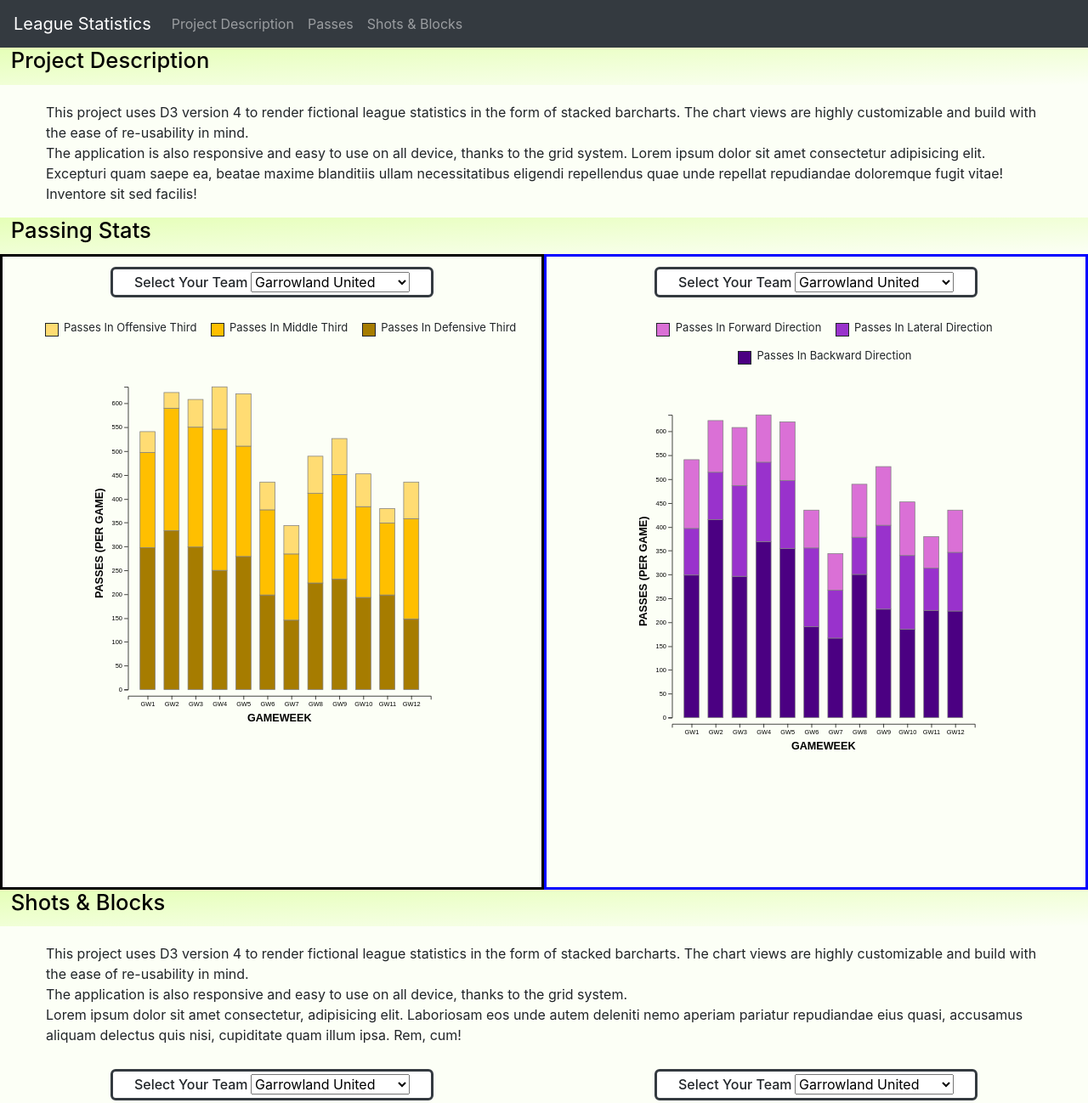
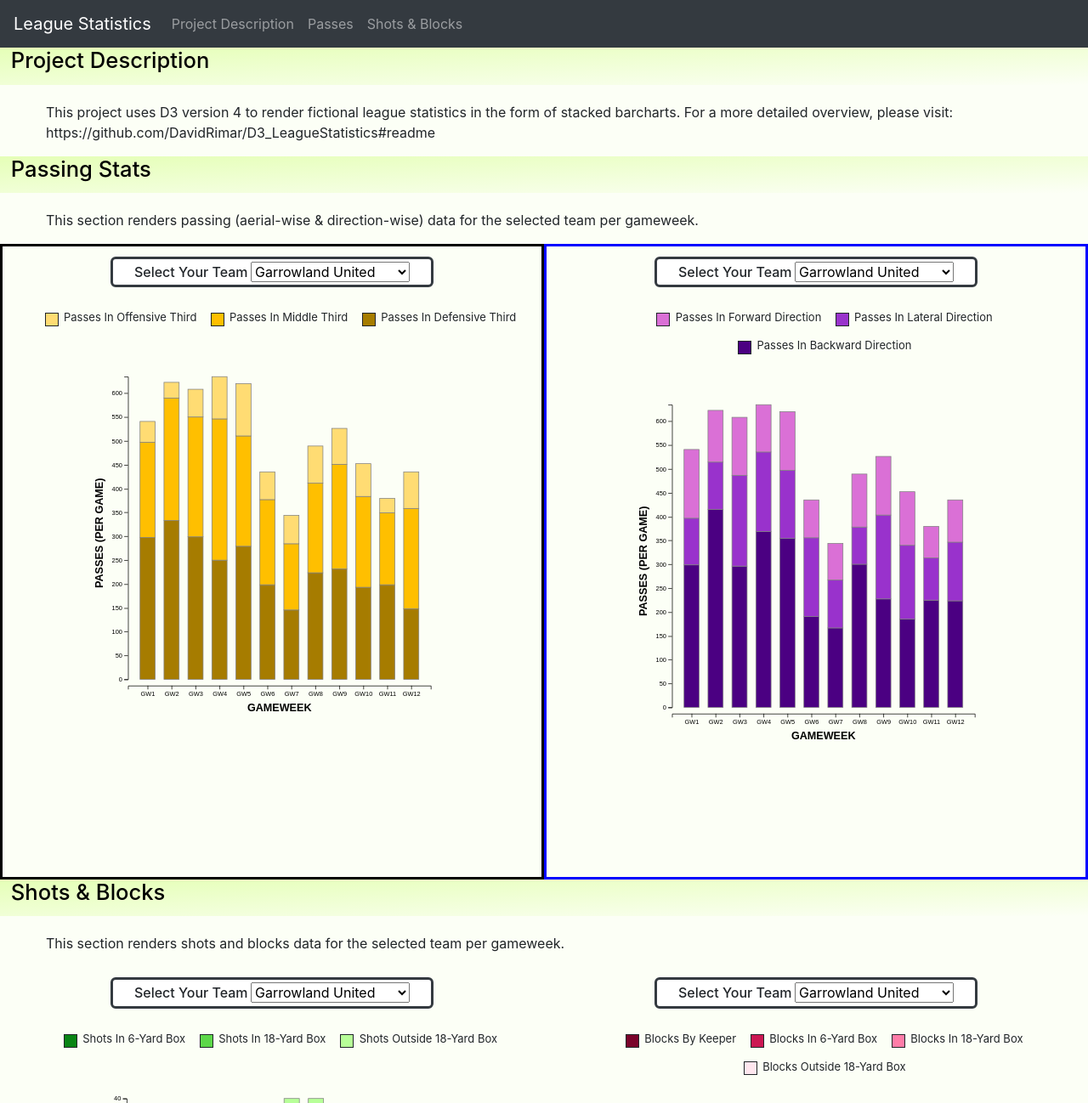
Before and after one commit to DavidRimar/D3_LeagueStatistics, a website: page index.html in a window 1280 px wide. Shown: the top 1298 px of the page at 85% size. Drawn offline with nearby package versions, Linux system fonts and the light colour scheme.

Commit message:
console logs removed, project description updated

```diff
--- a/index.html
+++ b/index.html
@@ -2,7 +2,7 @@
 <html lang="en">
   <head>
     <!-- SEO Information -->
-    <title>LEAGUE STATISTICS</title>
+    <title>D3 LEAGUE STATISTICS</title>
     <meta name="description" content="" />
 
     <!-- Meta tags -->
@@ -66,14 +66,10 @@
         </h2>
         <p class="mx-4">
           This project uses D3 version 4 to render fictional league statistics
-          in the form of stacked barcharts. The chart views are highly
-          customizable and build with the ease of re-usability in mind.
+          in the form of stacked barcharts. For a more detailed overview, please
+          visit:
           <br />
-          The application is also responsive and easy to use on all device,
-          thanks to the grid system. Lorem ipsum dolor sit amet consectetur
-          adipisicing elit. Excepturi quam saepe ea, beatae maxime blanditiis
-          ullam necessitatibus eligendi repellendus quae unde repellat
-          repudiandae doloremque fugit vitae! Inventore sit sed facilis!
+          https://github.com/DavidRimar/D3_LeagueStatistics#readme
         </p>
       </section>
 
@@ -81,6 +77,10 @@
         <h2>
           Passing Stats
         </h2>
+        <p class="mx-4">
+          This section renders passing (aerial-wise & direction-wise) data for
+          the selected team per gameweek.
+        </p>
       </section>
 
       <section id="d3__views__passes" class="container-fluid">
@@ -141,17 +141,8 @@
         </h2>
 
         <p class="mx-4">
-          This project uses D3 version 4 to render fictional league statistics
-          in the form of stacked barcharts. The chart views are highly
-          customizable and build with the ease of re-usability in mind.
-          <br />
-          The application is also responsive and easy to use on all device,
-          thanks to the grid system.
-          <br />
-          Lorem ipsum dolor sit amet consectetur, adipisicing elit. Laboriosam
-          eos unde autem deleniti nemo aperiam pariatur repudiandae eius quasi,
-          accusamus aliquam delectus quis nisi, cupiditate quam illum ipsa. Rem,
-          cum!
+          This section renders shots and blocks data for the selected team per
+          gameweek.
         </p>
       </section>
 
--- a/src/js/views/stackedBarchart/addTicks.js
+++ b/src/js/views/stackedBarchart/addTicks.js
@@ -34,8 +34,6 @@ const addTicks = (
     axisLabel = axisLabelText.toUpperCase();
   }
 
-  console.log("axis label: ", axisLabel);
-
   graph
     .append("g")
     .attr("id", `axis__${id}`)
--- a/src/js/views/stackedBarchart/renderStackedBarchart.js
+++ b/src/js/views/stackedBarchart/renderStackedBarchart.js
@@ -61,14 +61,11 @@ const renderStackedBarchart = (dataSet, customObj, handlers) => {
   const colorKeyLabels = customObj.customLabels;
 
   // STACKED DATA
-  console.log("Filtered data from renderStackedBarchart: ", dataSet);
   const stack = d3.stack().keys(customObj.stackKeys);
   const layeredData = stack(dataSet);
-  console.log("layered data", layeredData);
 
   // GET MAX VALUE
   const maxValue = getMaxValue(layeredData);
-  console.log("max value", maxValue);
 
   // X, Y RANGE
   const yScale = d3.scaleLinear().rangeRound([height, 0]);
```
